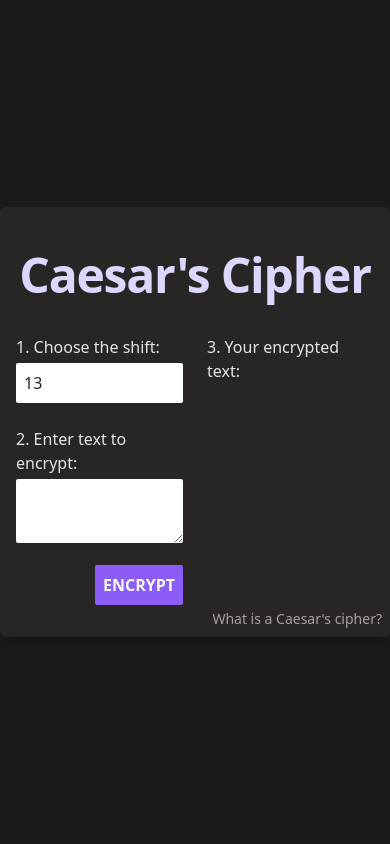
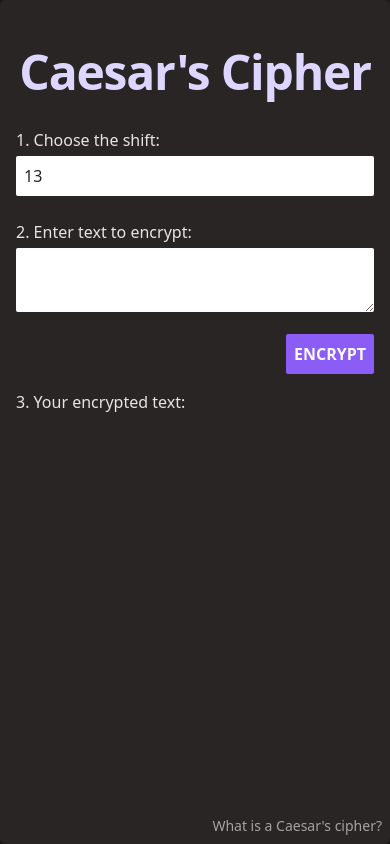
Before and after one commit to fontilan/rot13-cipher, a plain HTML site: page index.html in a window 390 px wide. Drawn offline with nearby package versions, Linux system fonts and the light colour scheme.

Commit message:
fix: adjust mobile layout

```diff
--- a/index.html
+++ b/index.html
@@ -8,14 +8,14 @@
     <title>Caesar's Cipher</title>
   </head>
   <body
-    class="grid min-h-screen grid-cols-12 items-center justify-center bg-stone-900 font-sans text-stone-200">
+    class="grid min-h-screen grid-cols-12 sm:items-center justify-center bg-stone-900 font-sans text-stone-200">
     <main
-      class="relative col-span-12 col-start-1 grid grid-cols-2 gap-6 rounded-md bg-stone-800 py-8 px-4 shadow-lg transition sm:col-span-10 sm:col-start-2 lg:col-span-6 lg:col-start-4">
+      class="relative col-span-12 col-start-1 sm:grid sm:grid-cols-2 sm:gap-6 rounded-md bg-stone-800 py-8 px-4 shadow-lg transition sm:col-span-10 sm:col-start-2 lg:col-span-6 lg:col-start-4">
       <h1
-        class="col-span-2 py-3 text-center text-5xl font-bold tracking-tight text-violet-200">
+        class="col-span-2 py-4 text-center text-5xl font-bold tracking-tight text-violet-200">
         Caesar's Cipher
       </h1>
-      <section>
+      <section class="mt-4">
         <div>
           <h2 class="text-l font-medium">1. Choose the shift:</h2>
           <input
@@ -35,16 +35,18 @@
               id="input-txt">
             </textarea>
             <br />
-            <button
-              class="float-right mt-4 rounded-sm bg-violet-500 p-2 font-bold text-stone-50 transition hover:bg-violet-600 hover:shadow-inner"
-              type="submit"
-              id="encrypt-btn">
-              ENCRYPT
-            </button>
+            <div class="flex justify-end">
+              <button
+                class="mt-4 rounded-sm bg-violet-500 p-2 font-bold text-stone-50 transition hover:bg-violet-600 hover:shadow-inner"
+                type="submit"
+                id="encrypt-btn">
+                ENCRYPT
+              </button>
+            </div>
           </form>
         </div>
       </section>
-      <section>
+      <section class="mt-4">
         <h2 class="text-l font-medium">3. Your encrypted text:</h2>
         <div class="grid h-full items-center break-all">
           <p class="font-bold" id="encrypted-txt"></p>
```
